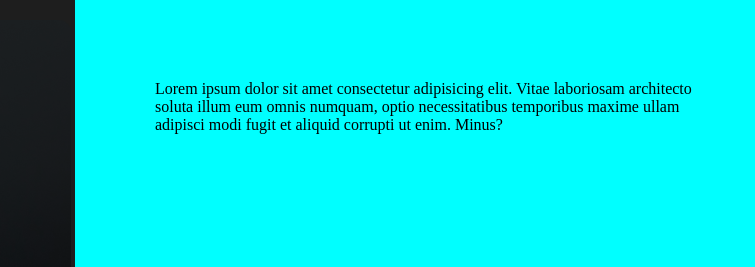
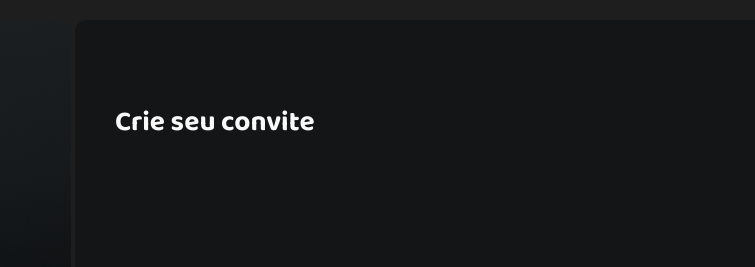
Before and after one commit to lexfernandes/Formulario, a plain HTML site: page index.html in a window 1280 px wide. Shown: the top 267 px of the page, 329-1084 px from the left. Drawn offline with nearby package versions, Linux system fonts and the light colour scheme.

Commit message:
Finalizado aside, inicilizando criação do main

```diff
--- a/index.html
+++ b/index.html
@@ -24,12 +24,8 @@
         </div>
       </aside>
       <main>
-        <div class="main-container">
-          Lorem ipsum dolor sit amet consectetur adipisicing elit. Vitae
-          laboriosam architecto soluta illum eum omnis numquam, optio
-          necessitatibus temporibus maxime ullam adipisci modi fugit et aliquid
-          corrupti ut enim. Minus?
-        </div>
+        <h1>Crie seu convite</h1>
+        <div class="main-container"></div>
       </main>
     </div>
   </body>
--- a/styles/global.css
+++ b/styles/global.css
@@ -11,9 +11,10 @@ body {
   --font-leckerli: "Leckerli One", sans-serif;
   --logo-font: 400 2.5rem / normal var(--font-leckerli); /* 40px -> 2.5rem */
 
-  --font-baloo2: "Baloo 2", sans-serif;
-  --heading-MD: bold 1.75rem / auto var(--font-baloo2); /* 28px -> 1.75rem */
-  --heading-SM: bold 1.125rem / auto var(--font-baloo2); /* 18px -> 1.125rem */
+  --font-baloo: "Baloo 2", sans-serif;
+
+  --head-md: Bold 28px var(--font-baloo);
+  --head-sm: Bold 18px var(--font-baloo);
 
   --font-open-sans: "Open Sans", sans-serif;
 
--- a/styles/layout.css
+++ b/styles/layout.css
@@ -38,9 +38,19 @@ aside {
 }
 
 main {
-  background-color: aqua;
-  padding: 5rem;
+  background-color: var(--shape-background);
+  height: 42rem;
+  margin-block: 1.25rem;
+  border-radius: 0.75rem;
+  width: 98%;
+  padding: 5rem 2.5rem;
   overflow: auto;
+
+  h1 {
+    color: var(--text-heading);
+    font: var(--head-md);
+  }
+
   & .main-container {
     max-width: 35rem;
     margin-right: auto;
```
